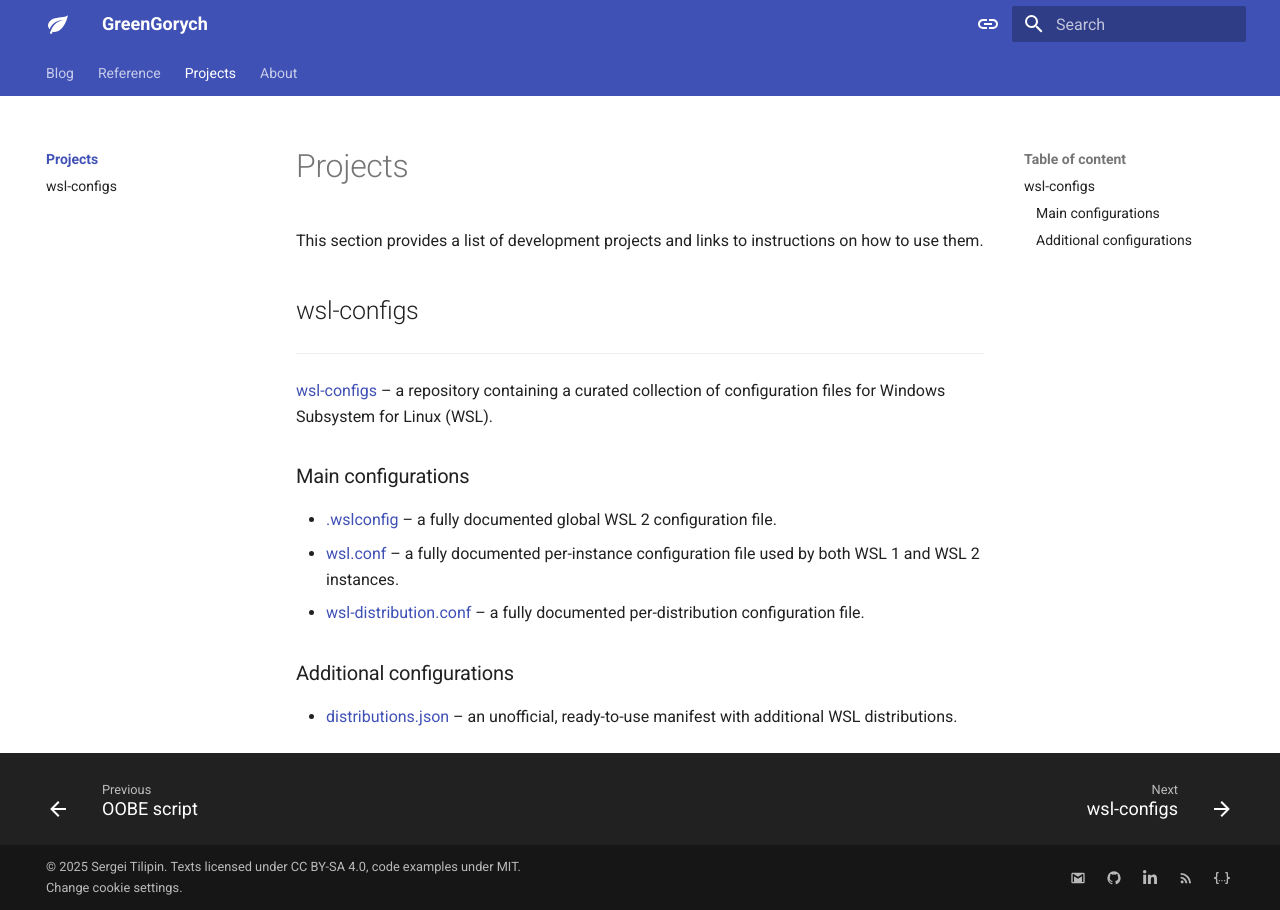
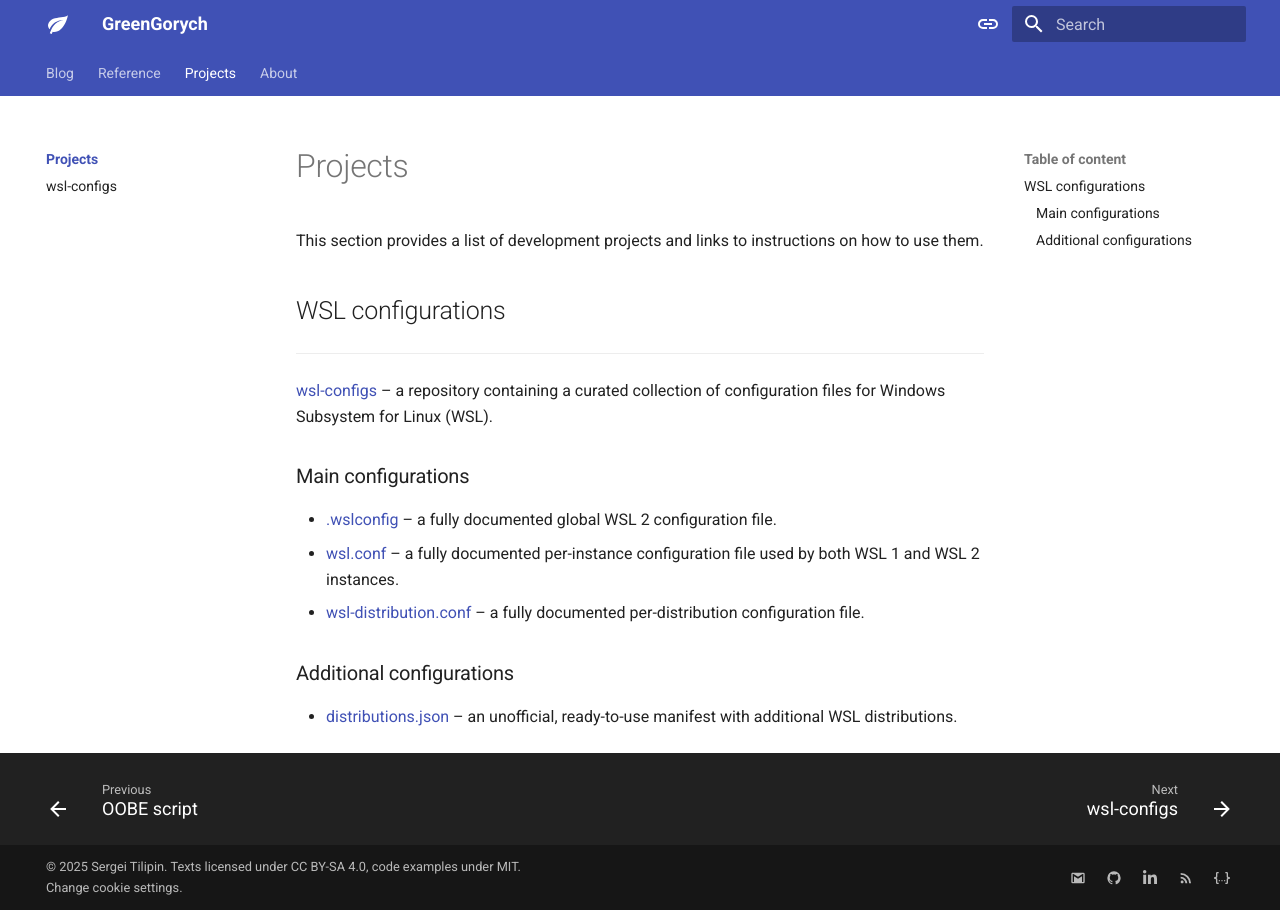
Before and after one commit to greengorych/greengorych.io, an MkDocs documentation site: the page built from docs/projects/index.md, in a window 1280 px wide. Built offline with MkDocs 1.6.1 and Material for MkDocs 9.7.7, drawn with Linux system fonts in a browser that asks for light colours; plug-ins that fetch from the network failed and are left out.

Commit message:
docs(site): change project title "wsl-configs" to "WSL configurations"

```diff
--- a/docs/projects/index.md
+++ b/docs/projects/index.md
@@ -9,7 +9,7 @@ title: >-
 
 This section provides a list of development projects and links to instructions on how to use them.
 
-## wsl-configs
+## WSL configurations
 
 ---
 
```
